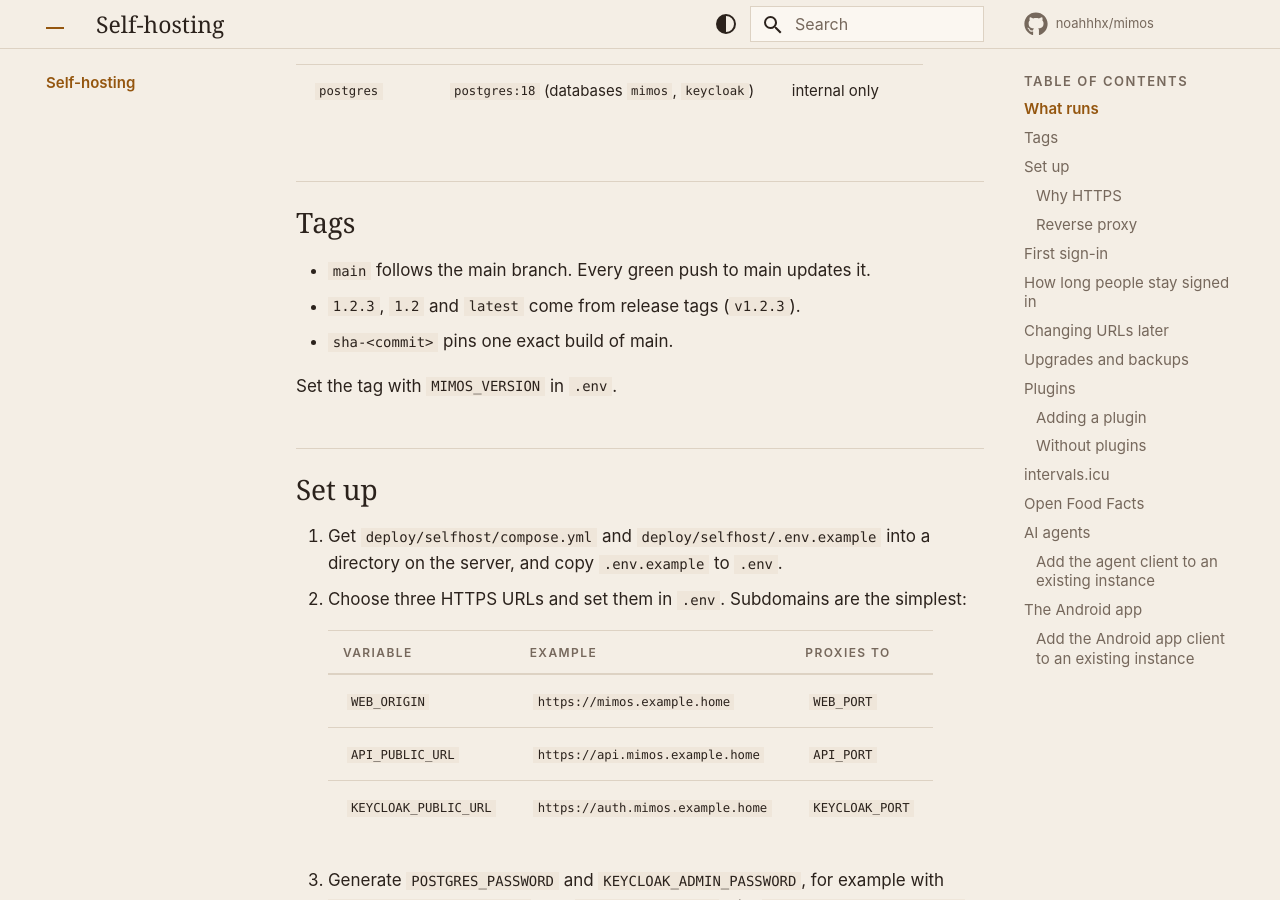
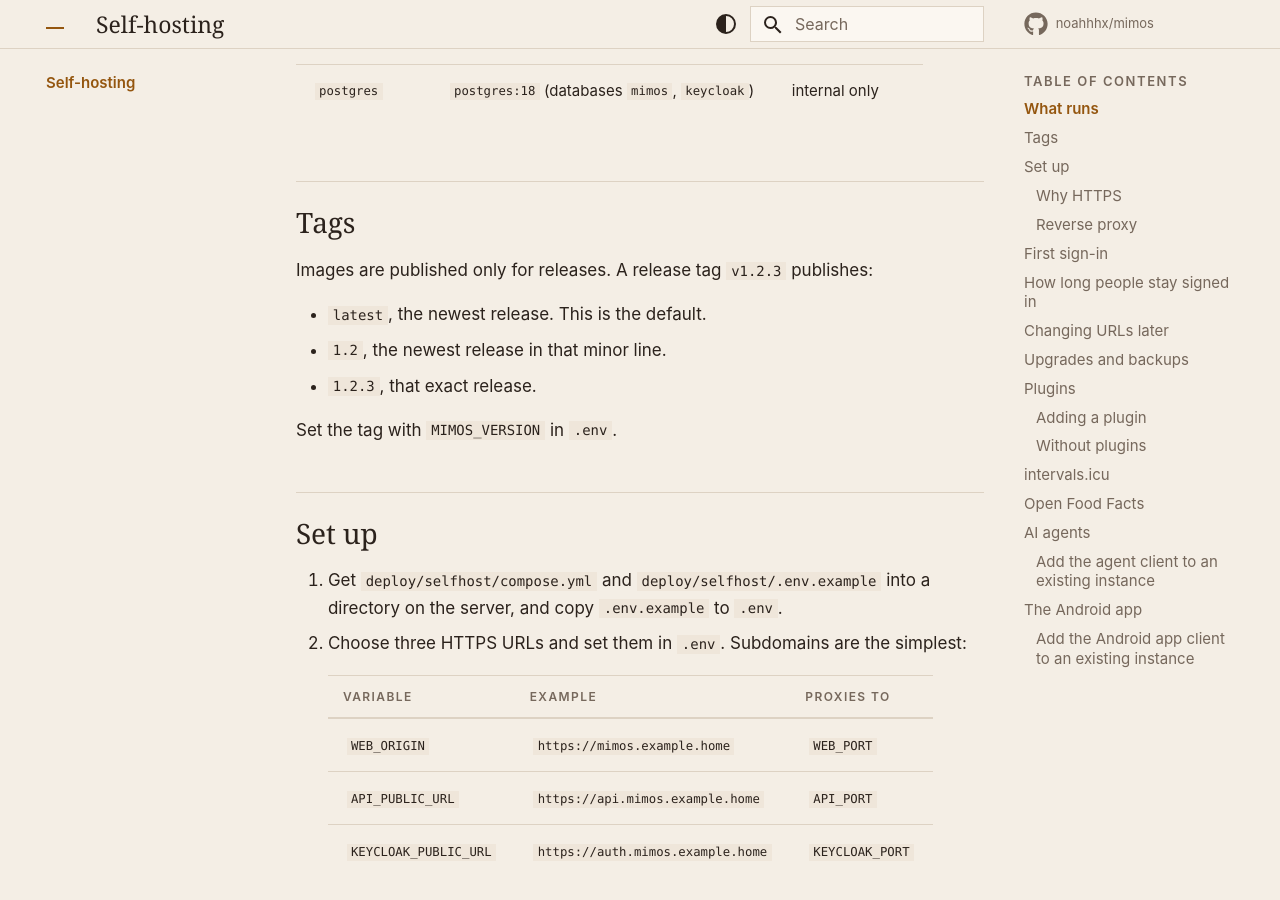
Before and after one commit to noahhhx/mimos, an MkDocs documentation site: the page built from docs/self-hosting.md, in a window 1280 px wide and 900 px high, scrolled down 642 px. Built offline with MkDocs 1.6.1 and Material for MkDocs 9.7.7, drawn with Linux system fonts in a browser that asks for light colours; comment, search, counter and statistics services are not loaded.

Commit message:
ci: publish images only for release tags
Pushes to main no longer publish main and sha-<commit> images.
deploy/selfhost now defaults to latest, and ADR-0012 and the
self-hosting guide describe the release-only tags.

```diff
--- a/docs/self-hosting.md
+++ b/docs/self-hosting.md
@@ -16,9 +16,11 @@ checkout or build is needed.
 
 ## Tags
 
-- `main` follows the main branch. Every green push to main updates it.
-- `1.2.3`, `1.2` and `latest` come from release tags (`v1.2.3`).
-- `sha-<commit>` pins one exact build of main.
+Images are published only for releases. A release tag `v1.2.3` publishes:
+
+- `latest`, the newest release. This is the default.
+- `1.2`, the newest release in that minor line.
+- `1.2.3`, that exact release.
 
 Set the tag with `MIMOS_VERSION` in `.env`.
 
```
Also changed, not shown: docs/decisions/adr-0012-published-images.md (+6 -3 lines), 3 other files.
